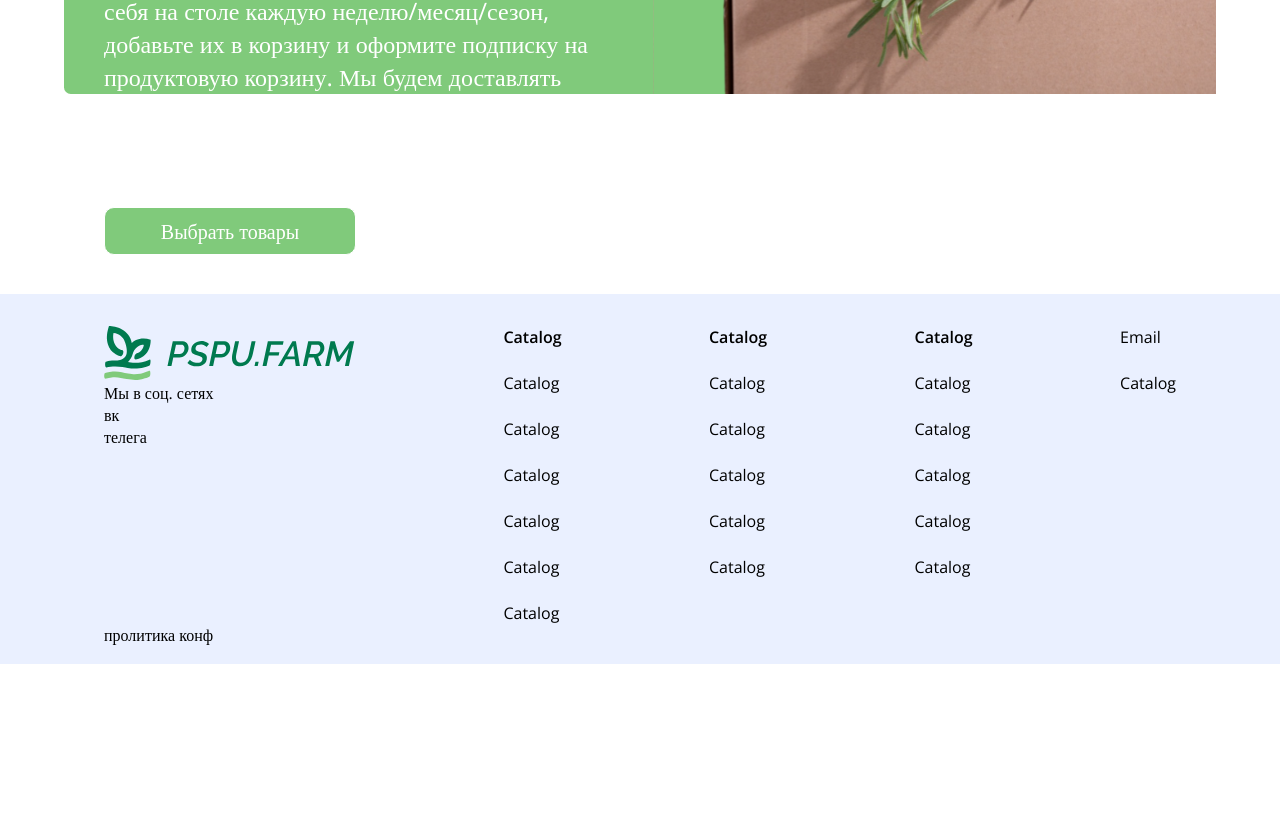
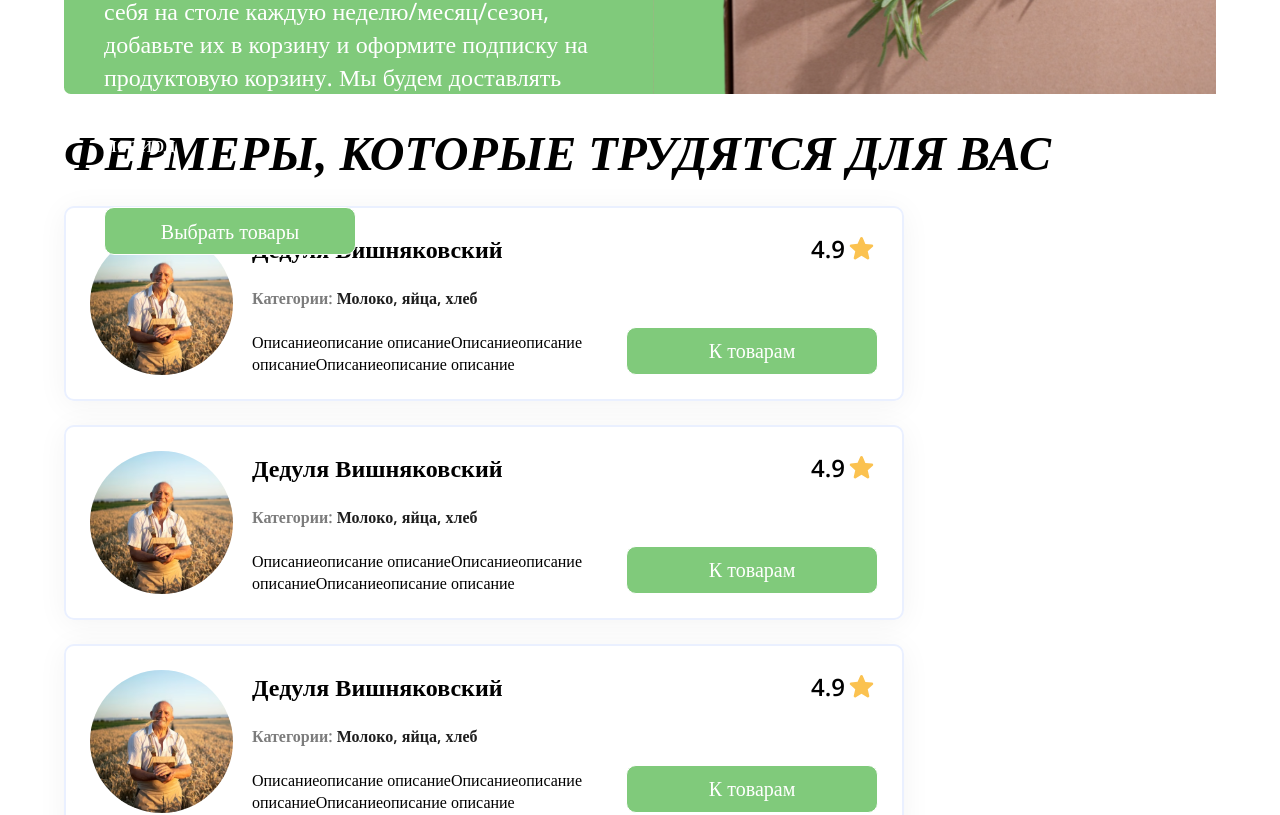
Before and after one commit to kirillkeril/papu_team_client, a React (Create React App) app: page / in a window 1280 px wide. Shown: the part 1260-2075 px from the top of the page. Before the commit the page ends 1924 px from the top, so only its background shows below. Built offline with nearby package versions, Linux system fonts and the light colour scheme.

Commit message:
сделал карточки деда

```diff
--- /dev/null
+++ b/src/components/fermerCard/fermerCard.js
@@ -0,0 +1,72 @@
+import styles from "./fermerCard.module.css";
+import { Header } from "../../components/Header/Header";
+import { useNavigate } from "react-router-dom";
+import { useContext } from "react";
+import Store from "../../store/store";
+import { Image } from "../../components/UIKit/Image/Image";
+
+export const FermerCard = (props) => {
+  const navigate = useNavigate();
+  return (
+    <div className={styles.cardMainDivPadd}>
+      <div className={styles.cardMainDivMove}>
+        <div className={styles.cardPhoto}>
+          {/* Нужно передать фото */}
+          <Image
+            onClick={() => {
+              navigate("/");
+            }}
+            src={"./source/grandfather.svg"}
+            width={"143px"}
+          />
+        </div>
+        <div className={styles.cardInfo}>
+          <div className={styles.infoName}>Дедуля Вишняковский</div>
+          <div className={styles.infoCategories}>
+            <span className={styles.categ}>Категории:</span> Молоко, яйца, хлеб
+          </div>
+          <div className={styles.infoDescription}>
+            Описаниеописание описаниеОписаниеописание описаниеОписаниеописание
+            описание
+          </div>
+        </div>
+        <div className={styles.rightPart}>
+          <div className={styles.mark}>
+            4.9 <Image src={"./source/star-ico.svg"} />
+          </div>
+          <div className={styles.buttonR}>
+            <button className={styles.bt}>К товарам</button>
+          </div>
+        </div>
+      </div>
+    </div>
+    // <div className={styles.cardMainDivPadd}>
+    //   <div className={styles.cardMainDivMove}>
+    //     <div className={styles.cardPhoto}>
+    //       {/* Нужно передать фото */}
+    //       <Image
+    //         onClick={() => {
+    //           navigate("/");
+    //         }}
+    //         src={props.photo}
+    //         width={"143px"}
+    //       />
+    //     </div>
+    //     <div className={styles.cardInfo}>
+    //       <div className={styles.infoName}>{props.name}</div>
+    //       <div className={styles.infoCategories}>
+    //         <span className={styles.categ}>Категории</span>
+    //         {props.infoCategories}
+    //       </div>
+    //       <div className={styles.infoDescription}>{props.desc}</div>
+    //     </div>
+    //     <div className={styles.rightPart}>
+    //       <div className={styles.mark}></div>
+    //       <div className={styles.buttonR}>
+    //         <button className={styles.bt}></button>
+    //       </div>
+    //     </div>
+    //   </div>
+    // </div>
+  );
+};
--- /dev/null
+++ b/src/components/fermerCard/fermerCard.module.css
@@ -0,0 +1,96 @@
+@import url('https://fonts.googleapis.com/css2?family=Open+Sans&display=swap');
+.cardMainDivPadd{
+
+    width: min-content;
+    height: min-content;
+    border: 2px solid #EAF0FF;
+    box-shadow: 0px 4px 30px rgba(0, 0, 0, 0.05);
+    border-radius: 10px;
+    padding: 24px;
+    margin-top: 24px;
+
+    justify-content: space-between;
+
+}
+.cardMainDivMove{
+    display: flex;
+    flex-direction: row;
+}
+.cardPhoto{
+    display: flex;
+    flex-direction: column;
+    justify-content: flex-start;
+    align-items: center;
+}
+.cardInfo{
+    display: flex;
+    flex-direction: column;
+    justify-content:space-between;
+    align-items: left;
+    margin-left: 19px;
+    width: 374px;
+}
+.infoName{
+    text-align: left;
+    font-family: 'Open Sans';
+    font-style: normal;
+    font-weight: 700;
+    font-size: 24px;
+    line-height: 33px;
+}
+.categ{
+    font-family: 'Open Sans';
+    font-style: normal;
+    font-weight: 600;
+    font-size: 16px;
+    line-height: 22px;
+    color:  #7C7C7C;
+}
+.infoCategories{
+    font-family: 'Open Sans';
+    font-style: normal;
+    font-weight: 600;
+    font-size: 16px;
+    line-height: 22px;
+    color:  #1E1E1E;
+}
+.infoDescription{
+    font-family: 'Open Sans';
+    font-style: normal;
+    font-weight: 400;
+    font-size: 16px;
+    line-height: 22px;
+}
+.rightPart{
+    display: flex;
+    flex-direction: column;
+    justify-content:space-between;
+    align-items: flex-end;
+}
+.mark{
+    font-family: 'Open Sans';
+    font-style: normal;
+    font-weight: 700;
+    font-size: 24px;
+    line-height: 33px;
+    display: flex;
+    flex-direction: row;
+    align-items: end;
+}
+.buttonR{
+
+}
+.bt{
+    width: 252px;
+    height: 48px;
+    background-color: var(--brandColor);
+    border-color: #1E1E1E;
+    color: #ffff;
+    font-family: 'Open Sans';
+    font-style: normal;
+    font-weight: 400;
+    font-size: 20px;
+    line-height: 27px;
+    border-radius: 10px;
+    border: 1px solid;
+}
--- a/src/pages/MainPage/MainPage.js
+++ b/src/pages/MainPage/MainPage.js
@@ -12,12 +12,11 @@ import milk from "../../img/milk.png";
 import sweets from "../../img/sweets.png";
 import vegetables from "../../img/vegetables.png";
 import { Button } from "../../components/UIKit/Button/Button";
+import { FermerCard } from "../../components/fermerCard/fermerCard";
 
 export const MainPage = () => {
   const store = useContext(Store);
   const navigate = useNavigate();
-
-  const photo = [<img src="../../img/meet.png" />, <img src={milk} />];
 
   return (
     <>
@@ -118,6 +117,18 @@ export const MainPage = () => {
               </button>
             </div>
           </div>
+
+          <div className={styles.fermersDiv}>
+            <div className={styles.fermersText}>
+              ФЕРМЕРЫ, КОТОРЫЕ ТРУДЯТСЯ ДЛЯ ВАС
+            </div>
+            <div className={styles.fermersCards}>
+              <FermerCard />
+              <FermerCard />
+              <FermerCard />
+              <FermerCard />
+            </div>
+          </div>
         </main>
       </div>
       <Footer />
--- a/src/pages/MainPage/landing.module.css
+++ b/src/pages/MainPage/landing.module.css
@@ -65,13 +65,12 @@
 }
 .basketTextP{
     margin-top: 32px;
-
     width:85%;
     font-family: 'Open Sans';
-font-style: normal;
-font-weight: 400;
-font-size: 24px;
-line-height: 33px;
+    font-style: normal;
+    font-weight: 400;
+    font-size: 24px;
+    line-height: 33px;
 }
 .butChooseProduct{
     width: 252px;
@@ -97,3 +96,24 @@ line-height: 33px;
 .butChooseProduct:active {
     scale: 0.95;
 }
+.fermersDiv{
+    margin-top: 32px;
+    width: 100%;
+}
+.fermersText{
+    font-family: 'Raleway';
+    font-style: italic;
+    font-weight: 600;
+    font-size: 48px;
+    line-height: 56px;
+    text-align: left;
+}
+.fermersCards{
+    width: 100%;
+    height: min-content;
+    display: flex;
+    flex-direction: row;
+    flex-wrap: wrap;
+    justify-content: space-between;
+
+}
```
Also changed, not shown: public/source/grandfather.svg (added), public/source/star-ico.svg (added).
